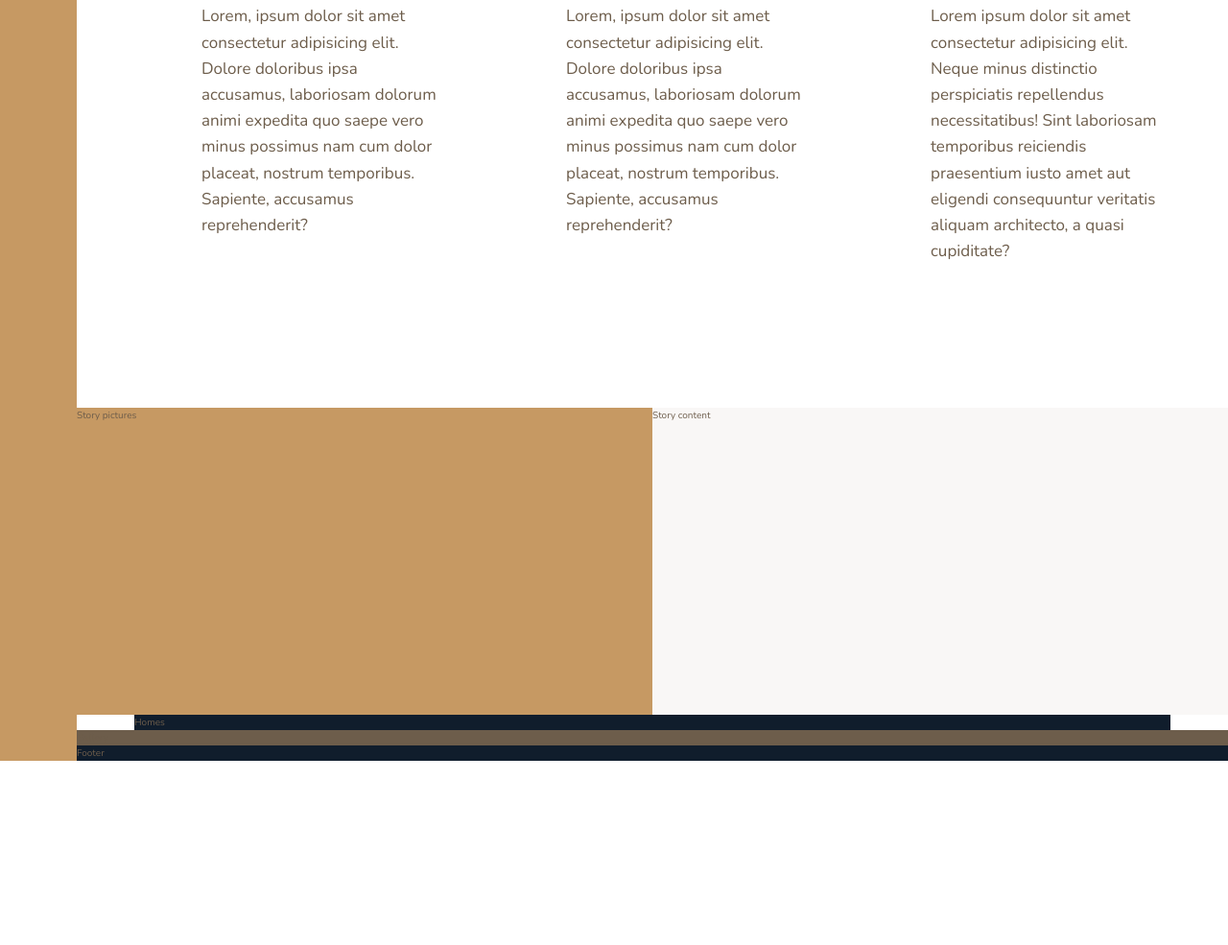
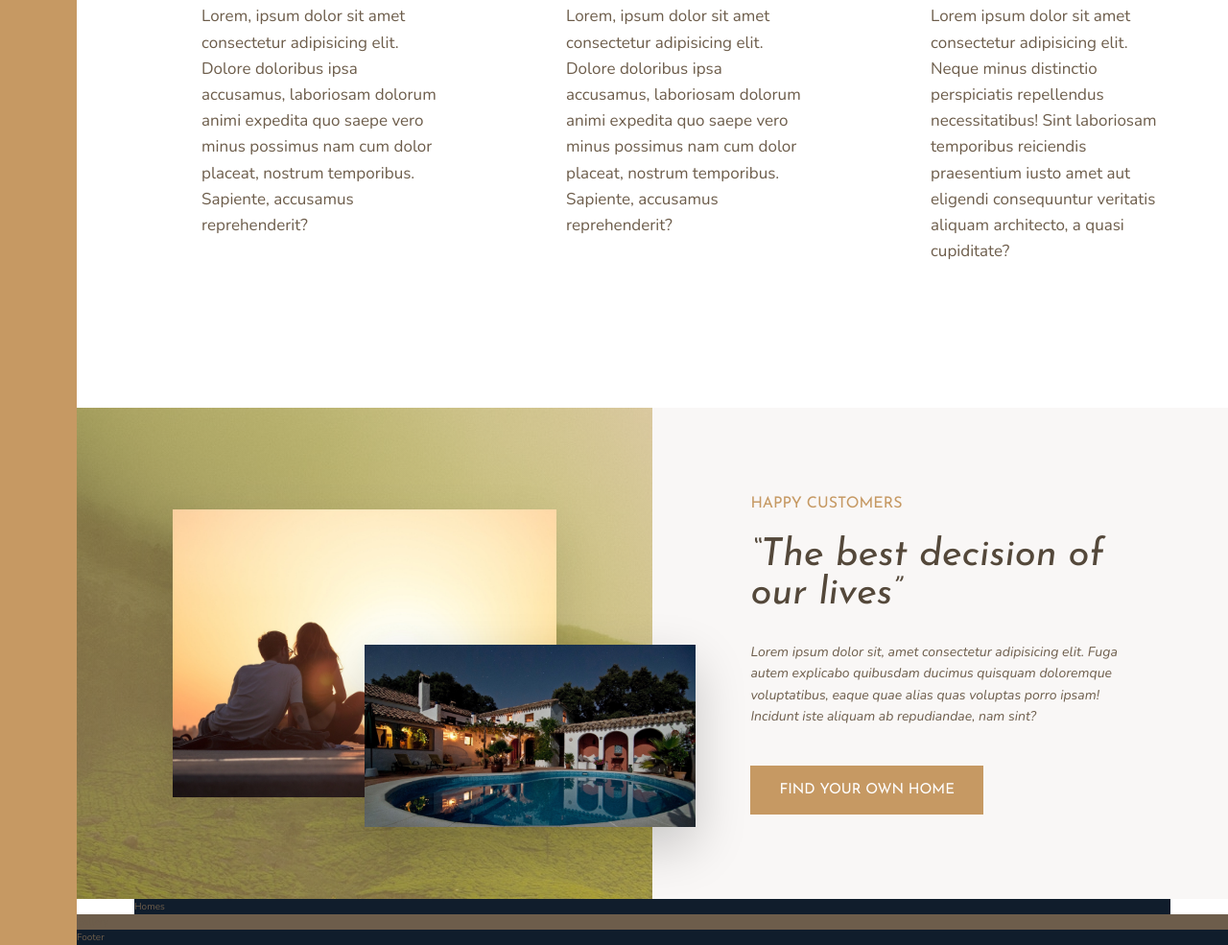
Before and after one commit to TrellixVulnTeam/nexter_3OFH, a website: page index.html in a window 1280 px wide. Shown: the part 1182-2167 px from the top of the page at 96% size. Before the commit the page ends 1975 px from the top, so only its background shows below. Drawn offline with nearby package versions, Linux system fonts and the light colour scheme.

Commit message:
building the story section

```diff
--- a/index.html
+++ b/index.html
@@ -84,10 +84,16 @@
             </div>
         </section>
         <div class="story__pictures">
-            Story pictures
+            <img src="img/story-1.jpeg" alt="" class="story__img--1">
+            <img src="img/story-2.jpeg" alt="" class="story__img--2">
         </div>
         <div class="story__content">
-            Story content
+            <h3 class="heading-3 mb-sm">Happy Customers</h3>
+            <h2 class="heading-2 heading-2--dark mb-md">&ldquo;The best decision of our lives&rdquo;</h2>
+            <p class="story__text">
+                Lorem ipsum dolor sit, amet consectetur adipisicing elit. Fuga autem explicabo quibusdam ducimus quisquam doloremque voluptatibus, eaque quae alias quas voluptas porro ipsam! Incidunt iste aliquam ab repudiandae, nam sint?
+            </p>
+            <button class="btn">Find your own home</button>
         </div>
         <section class="homes">
             Homes
--- a/sass/_base.scss
+++ b/sass/_base.scss
@@ -36,7 +36,7 @@ body{
 
 .container{
     display: grid;
-    grid-template-rows: 80vh min-content 40vh repeat(3, min-content);
+    grid-template-rows: 80vh min-content 40vw repeat(3, min-content);
     grid-template-columns: [sidebar-start]8rem[sidebar-end full-start] minmax(6rem, 1fr) [center-start]repeat(8, [col-start] minmax(min-content, 14rem) [col-end] )[center-end] minmax(6rem, 1fr) [full-end];
 
 }
--- a/sass/_story.scss
+++ b/sass/_story.scss
@@ -2,9 +2,40 @@
     &__pictures{
         background-color: $color-primary;
         grid-column: full-start / col-end 4;
+
+        background-image: linear-gradient(rgba($color-primary, .5), rgba($color-primary, .5)), url("../img/back.jpg");
+        display: grid;
+        grid-template-rows: repeat(6, 1fr);
+        grid-template-columns: repeat(6, 1fr);
+        align-items: center;
+    }
+
+    &__img--1{
+        width: 100%;
+        grid-row: 2 / 6;
+        grid-column: 2 / 6;
+        box-shadow: 0 2rem 5rem rgba(0, 0, 0, .1);
+    }
+    &__img--2{
+        width: 115%;
+        grid-row: 4 / 6;
+        grid-column: 4 / 7;
+        z-index: 20;
+        box-shadow: 0 2rem 5rem rgba(0, 0, 0, .2);
     }
     &__content{
         grid-column: col-start 5 / full-end;
         background-color: $color-grey-light-1;
+        padding: 6rem 8vw;
+
+        display: grid;
+        align-content: center;
+        justify-items: start;
+    }
+
+    &__text{
+        font-size: 1.4rem;
+        font-style: italic;
+        margin-bottom: 4rem;
     }
 }
--- a/sass/_typography.scss
+++ b/sass/_typography.scss
@@ -8,10 +8,23 @@
 
 .heading-2{
     @extend %heading;
+    font-size: 4rem;
+    font-style: italic;
+    line-height: 1;
+    &--light{
+        color: $color-grey-light-1;
+    }
+
+    &--dark{
+        color: $color-grey-dark-1;
+    }
 }
 
 .heading-3{
     @extend %heading;
+    font-size: 1.6rem;
+    color: $color-primary;
+    text-transform: uppercase;
 }
 
 .heading-4{
@@ -26,3 +39,37 @@
         color: $color-grey-dark-1;
     }
 }
+
+.btn{
+    color: white;
+    background-color: $color-primary;
+    border: none;
+    border-radius: 0;
+    font-family: $font-display;
+    font-size: 1.5rem;
+    text-transform: uppercase;
+    padding: 1.8rem 3rem;
+    cursor: pointer;
+    transition: all .2s;
+
+    &:hover{
+        background-color: $color-primary-dark;
+    }
+}
+
+.mb-sm{
+    margin-bottom: 2rem;
+}
+
+
+.mb-md{
+    margin-bottom: 3rem;
+}
+
+.mb-lg{
+    margin-bottom: 4rem;
+}
+
+.mb-hg{
+    margin-bottom: 8rem;
+}
```
Also changed, not shown: css/style.css, sass/_features.scss (line endings or trailing spaces).
